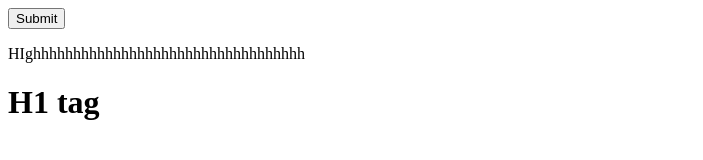
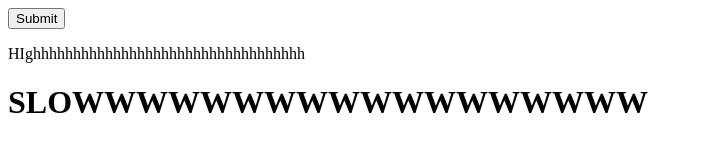
Before and after one commit to TEAM-7-SAD/team7-sem-versioning, a website: page button.html in a window 1280 px wide. Shown: the whole page, without its empty margins (0-703 px from the left). Drawn offline with Linux system fonts and the light colour scheme.

Commit message:
SPD-42: fix(login-page): Change "h1 tag" to slow

```diff
--- a/button.html
+++ b/button.html
@@ -8,6 +8,6 @@
   <body>
     <button type="submit">Submit</button>
     <p>HIghhhhhhhhhhhhhhhhhhhhhhhhhhhhhhhhhh</p>
-    <h1>H1 tag</h1>
+    <h1>SLOWWWWWWWWWWWWWWWWWW</h1>
   </body>
 </html>
```
